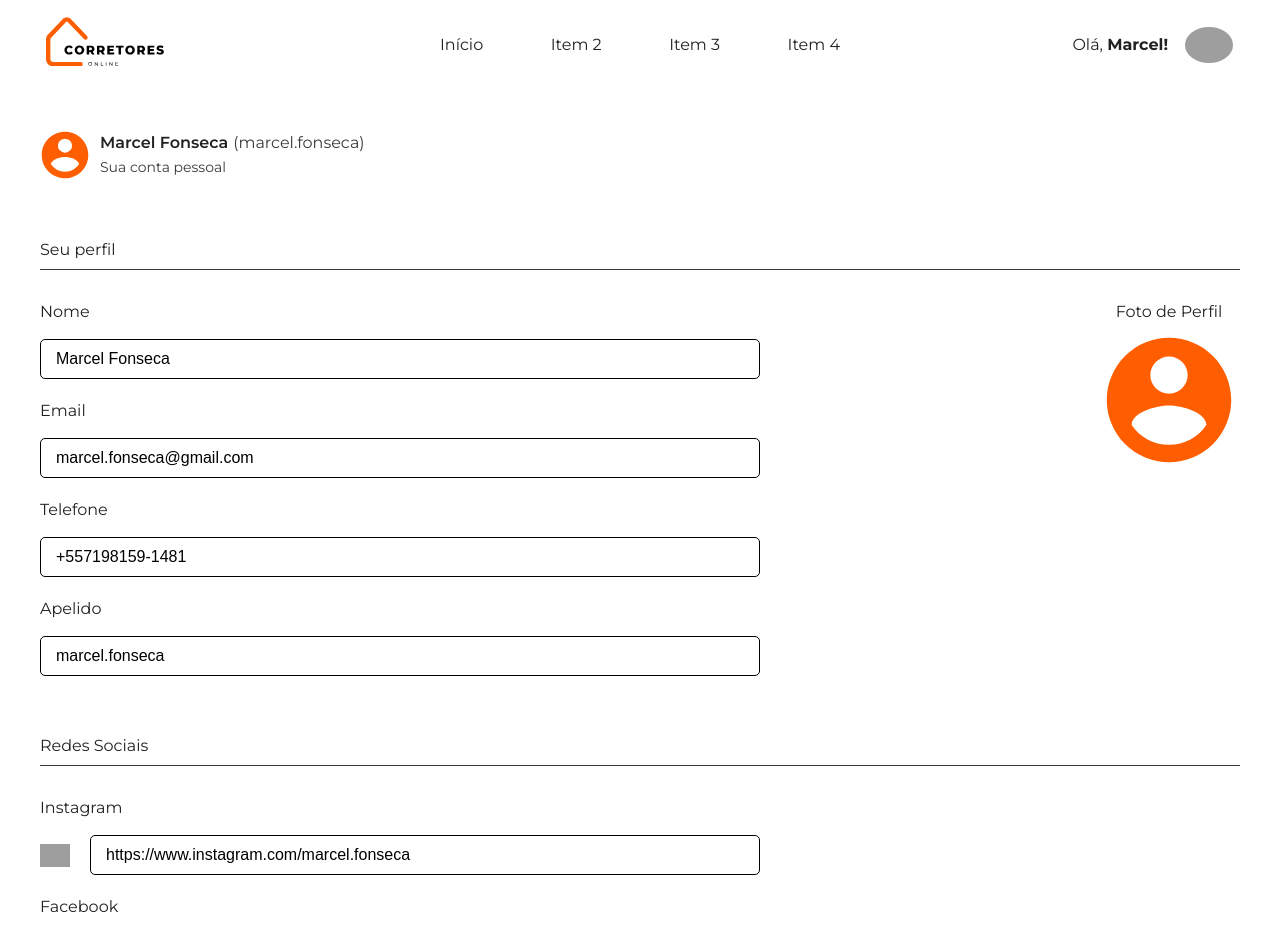
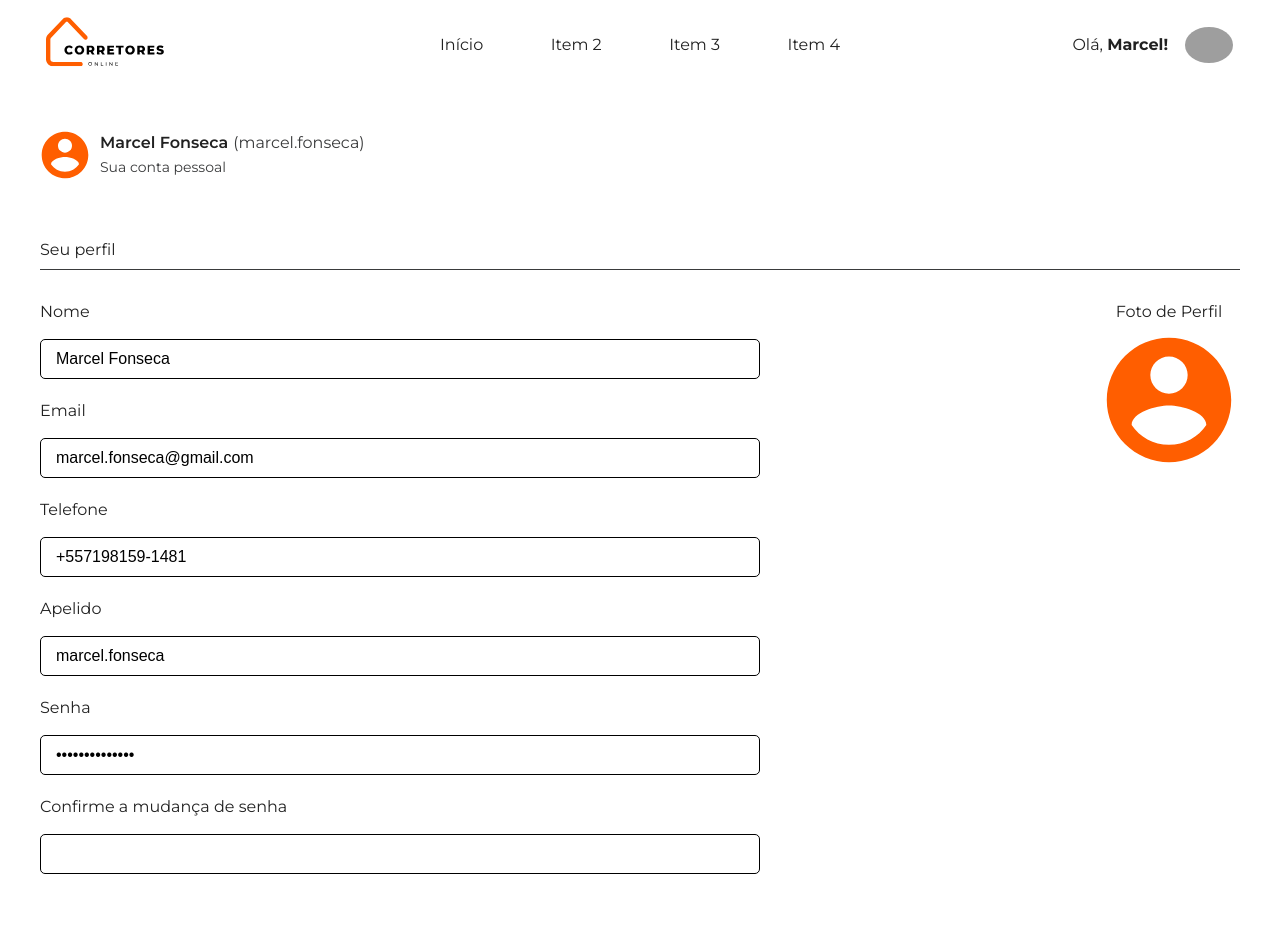
Before and after one commit to daniellima0/corretores-online, a React (Vite) app in the folder frontend/: page /settings in a window 1280 px wide. Shown: the top 932 px of the page. Built offline with nearby package versions, Linux system fonts and the light colour scheme; grey boxes are pictures that could not be loaded.

Commit message:
feat: start adding alternate logic between realtor and costumer

```diff
--- a/frontend/src/pages/Settings/components/Content.tsx
+++ b/frontend/src/pages/Settings/components/Content.tsx
@@ -5,6 +5,7 @@ import ProfilePicture from "../../../components/ProfilePicture";
 import RoundedButton from "../../../components/RoundedButton";
 import InputGroup from "./InputGroup";
 import ProfilePictureWithButton from "../../../components/ProfilePictureWithButton";
+// import { useState } from "react";
 
 const Container = styled("div")`
   display: flex;
@@ -60,6 +61,11 @@ const SectionTitle = styled(Typography)`
 const SectionContentWrapper = styled("div")`
   display: flex;
   justify-content: space-between;
+
+  @media (max-width: 768px) {
+    flex-direction: column-reverse;
+    gap: 40px;
+  }
 `;
 
 const InputGroupWrapper = styled("div")`
@@ -67,6 +73,10 @@ const InputGroupWrapper = styled("div")`
   flex-direction: column;
   gap: 20px;
   width: 60%;
+
+  @media (max-width: 768px) {
+    width: 100%;
+  }
 `;
 
 const ProfilePictureWithButtonWrapper = styled("div")`
@@ -87,8 +97,46 @@ const CancelButton = styled(RoundedButton)``;
 
 const SaveButton = styled(RoundedButton)``;
 
+// interface ProfileFormState {
+//   name: string;
+//   email: string;
+//   telefone: string;
+//   apelido: string;
+//   senha: string;
+//   confirmarSenha: string;
+//   instagram: string;
+//   facebook: string;
+//   whatsapp: string;
+//   regioesDeAtuacao: string;
+//   bio: string;
+// }
+
+// const initialProfileState: ProfileFormState = {
+//   name: "Marcel Fonseca",
+//   email: "marcel.fonseca@gmail.com",
+//   telefone: "+557198159-1481",
+//   apelido: "marcel.fonseca",
+//   senha: "senhadousuario",
+//   confirmarSenha: "",
+//   instagram: "https://www.instagram.com/marcel.fonseca",
+//   facebook: "https://www.facebook.com/marcel.fonseca",
+//   whatsapp: "+557198159-1481",
+//   regioesDeAtuacao: "Barra, Pituba, Imbuí",
+//   bio: "Sou corretor de imóveis desde 2010 e tenho como objetivo ajudar as pessoas a encontrarem o lar ideal para elas.",
+// };
+
 const Content = () => {
   const theme = useTheme();
+
+  // const [profileData, setProfileData] =
+  //   useState<ProfileFormState>(initialProfileState);
+
+  // const handleInputChange = (name: keyof ProfileFormState, value: string) => {
+  //   setProfileData((prevData) => ({
+  //     ...prevData,
+  //     [name]: value,
+  //   }));
+  // };
 
   return (
     <Container>
@@ -129,6 +177,17 @@ const Content = () => {
               name="apelido"
               type="text"
               defaultValue="marcel.fonseca"
+            />
+            <InputGroup
+              label="Senha"
+              name="senha"
+              type="password"
+              defaultValue="senhadousuario"
+            />
+            <InputGroup
+              label="Confirme a mudança de senha"
+              type="password"
+              defaultValue=""
             />
           </InputGroupWrapper>
           <ProfilePictureWithButtonWrapper>
```
